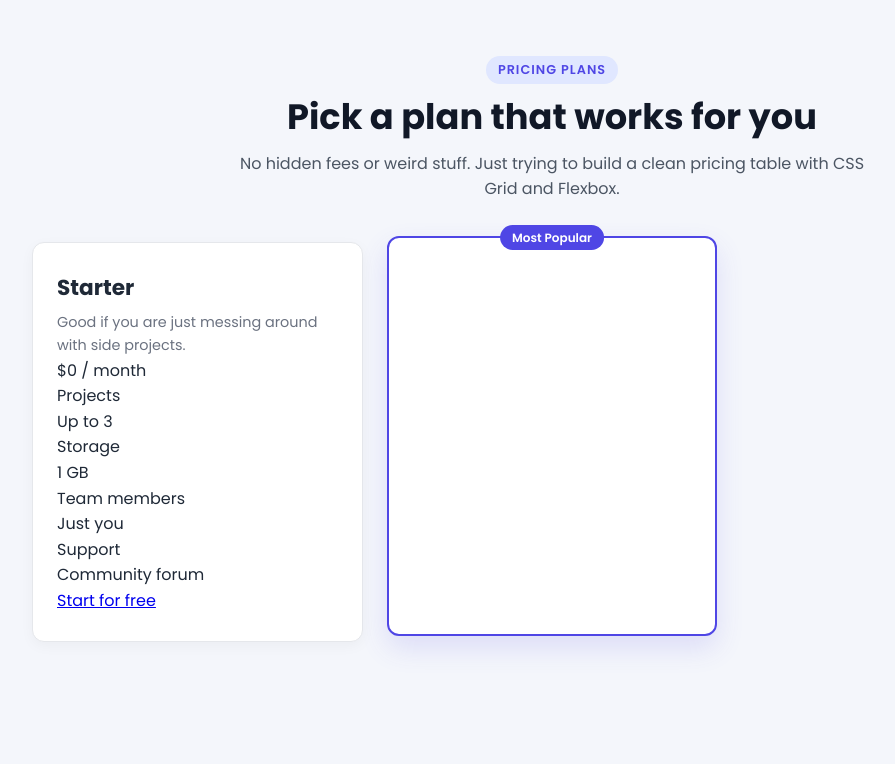
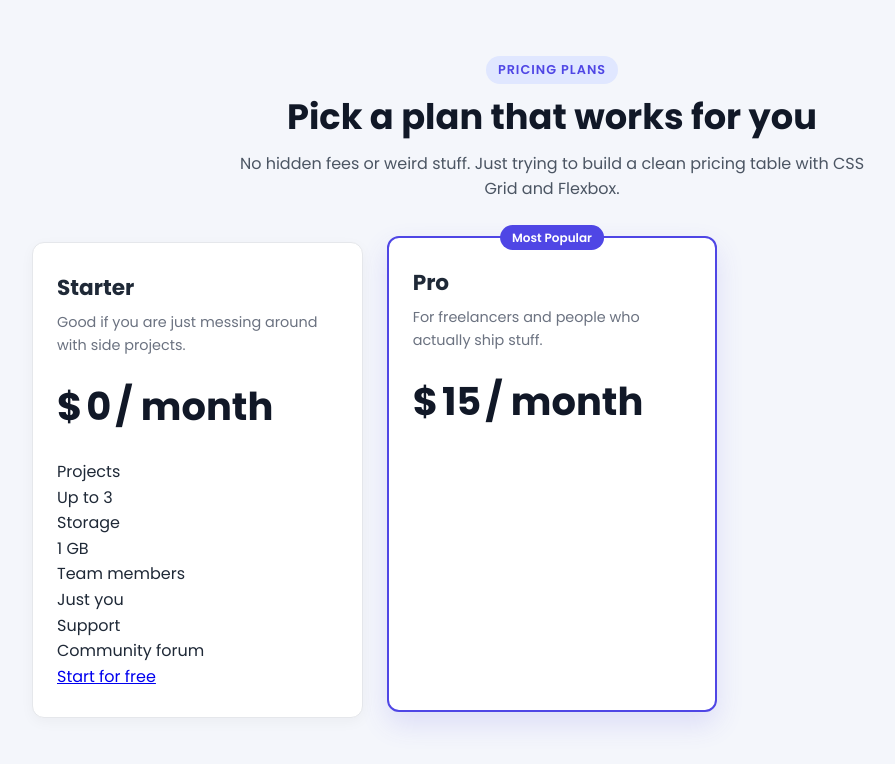
Before and after one commit to tensorGT/my-first-pricing-cards, a plain HTML site: page index.html in a window 1280 px wide. Shown: the whole page, without its empty margins (88-983 px from the left). Drawn offline with Linux system fonts and the light colour scheme.

```diff
--- a/index.html
+++ b/index.html
@@ -60,3 +60,10 @@
       <article class="card card-popular" aria-label="Pro plan, recommended">
         <span class="badge">Most Popular</span>
         <div class="card-top">
+          <h2>Pro</h2>
+          <p class="plan-desc">For freelancers and people who actually ship stuff.</p>
+          <p class="price">
+            <span class="dollar">$</span>15
+            <span class="per">/ month</span>
+          </p>
+        </div>
--- a/style.css
+++ b/style.css
@@ -101,3 +101,15 @@ body {
   font-size: 0.9rem;
   color: #6b7280;
   min-height: 44px;
+  margin-bottom: 18px;
+}
+
+.price {
+  font-size: 2.4rem;
+  font-weight: 700;
+  color: #111827;
+  margin-bottom: 22px;
+  display: flex;
+  align-items: baseline;
+  gap: 4px;
+}
```
